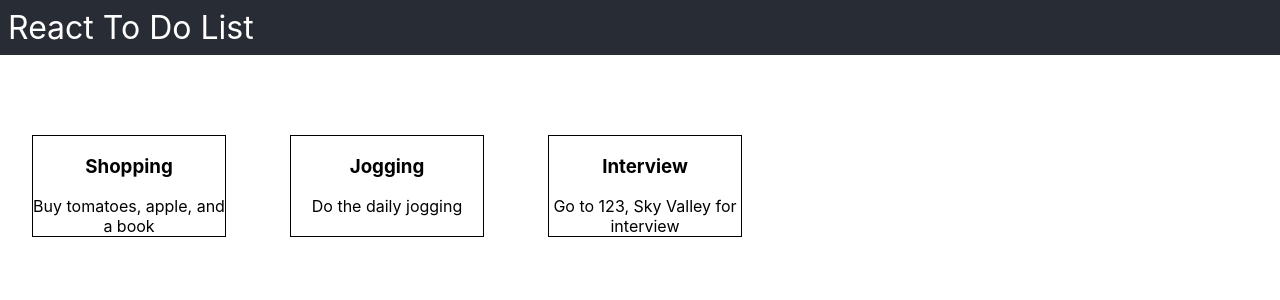
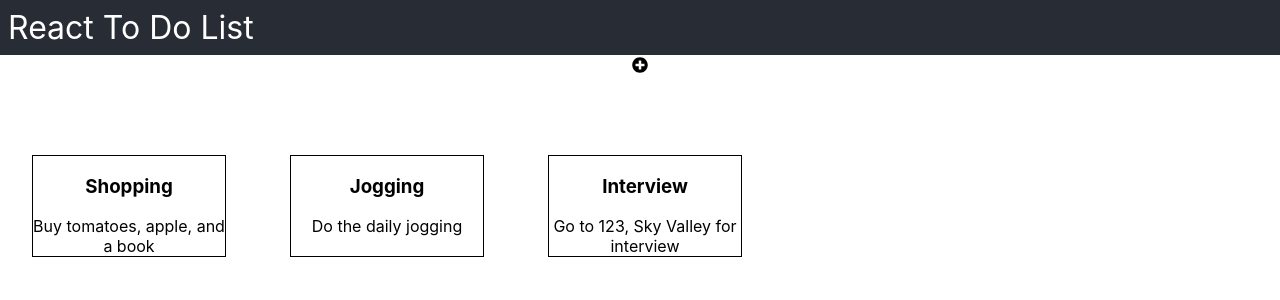
Before and after one commit to Skyrlon/react-todo-list, a React (Create React App) app: page / in a window 1280 px wide. Shown: the top 300 px of the page. Built offline with nearby package versions, Linux system fonts and the light colour scheme.

Commit message:
added AddTodo component

```diff
--- a/package.json
+++ b/package.json
@@ -3,6 +3,9 @@
   "version": "0.1.0",
   "private": true,
   "dependencies": {
+    "@fortawesome/fontawesome-svg-core": "^1.2.35",
+    "@fortawesome/free-solid-svg-icons": "^5.15.3",
+    "@fortawesome/react-fontawesome": "^0.1.14",
     "@testing-library/jest-dom": "^5.11.4",
     "@testing-library/react": "^11.1.0",
     "@testing-library/user-event": "^12.1.10",
--- a/src/App.js
+++ b/src/App.js
@@ -2,6 +2,7 @@ import { useState } from "react";
 import "./App.css";
 
 import Todos from "./components/Todos.jsx";
+import AddTodo from "./components/AddTodo.jsx";
 
 const App = () => {
   const [todos, setTodos] = useState([
@@ -13,6 +14,7 @@ const App = () => {
   return (
     <div className="App">
       <header className="App-header">React To Do List</header>
+      <AddTodo />
       <Todos TodoListItems={todos} />
     </div>
   );
--- /dev/null
+++ b/src/components/AddTodo.jsx
@@ -0,0 +1,51 @@
+import { FontAwesomeIcon } from "@fortawesome/react-fontawesome";
+import { faPlusCircle } from "@fortawesome/free-solid-svg-icons";
+import styled from "styled-components";
+import { useState } from "react";
+
+const StyledAddTodo = styled.div`
+  & > add-button {
+    width: 2em;
+  }
+  & textarea {
+    resize: none;
+  }
+  & .add-form {
+    position: absolute;
+    left: 40%;
+    top: 40%;
+    border: 2px solid black;
+    display: flex;
+    flex-direction: column;
+    justify-content: space-around;
+    align-items: center;
+    height: 20%;
+    width: 20%;
+    & > * {
+      width: 80%;
+    }
+    & .add-todo-button {
+      border: 1px solid black;
+    }
+  }
+`;
+
+const AddTodo = () => {
+  const [showForm, setShowForm] = useState(false);
+  return (
+    <StyledAddTodo>
+      <div className="add-button" onClick={() => setShowForm(true)}>
+        <FontAwesomeIcon icon={faPlusCircle} />
+      </div>
+      {showForm && (
+        <div className="add-form">
+          <input type="text" placeholder="Your title go here" />
+          <textarea placeholder="Add some details if you need" />
+          <div className="add-todo-button">Add to the list</div>
+        </div>
+      )}
+    </StyledAddTodo>
+  );
+};
+
+export default AddTodo;
```
Also changed, not shown: 1 other file (tests, documents, lock files or other folders).
